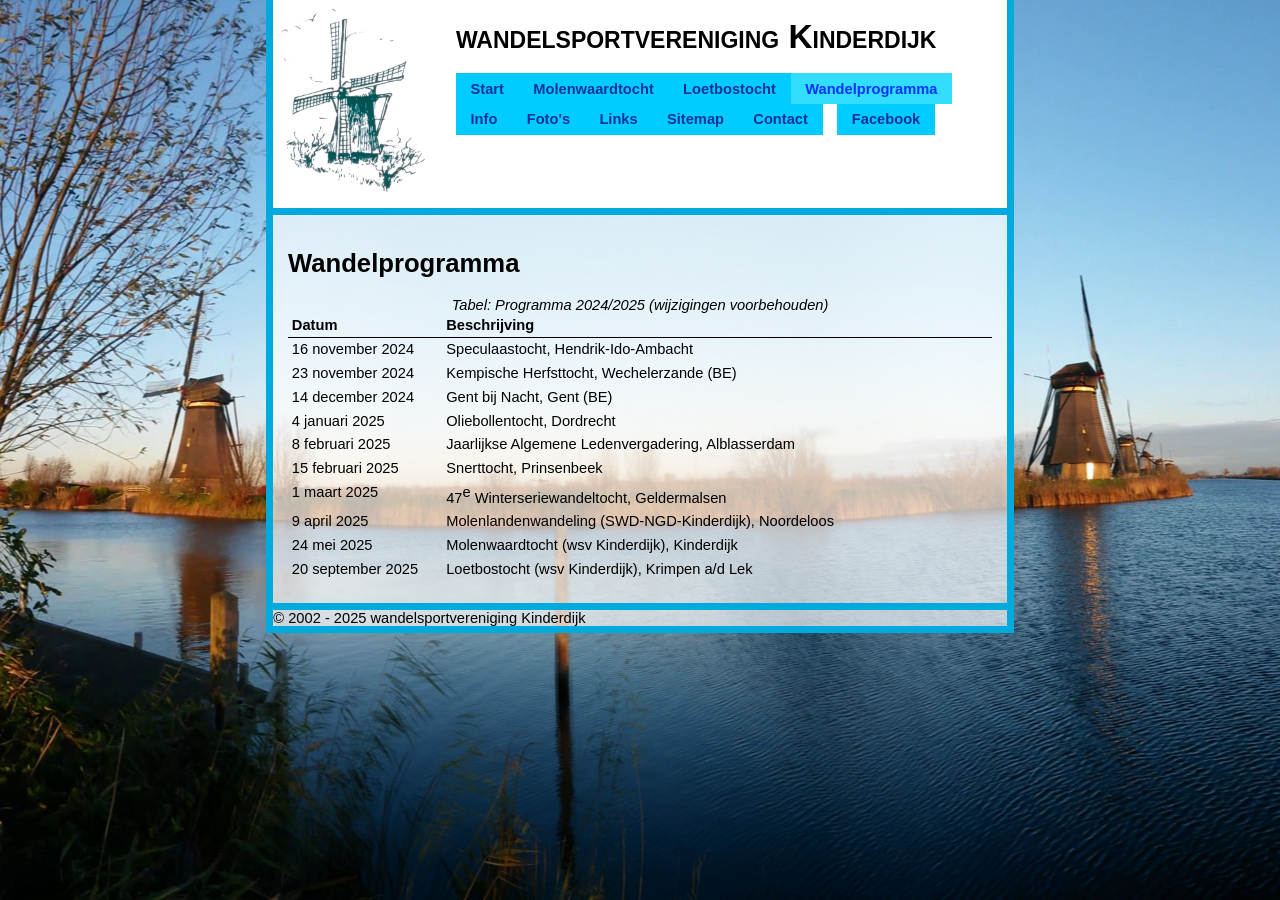
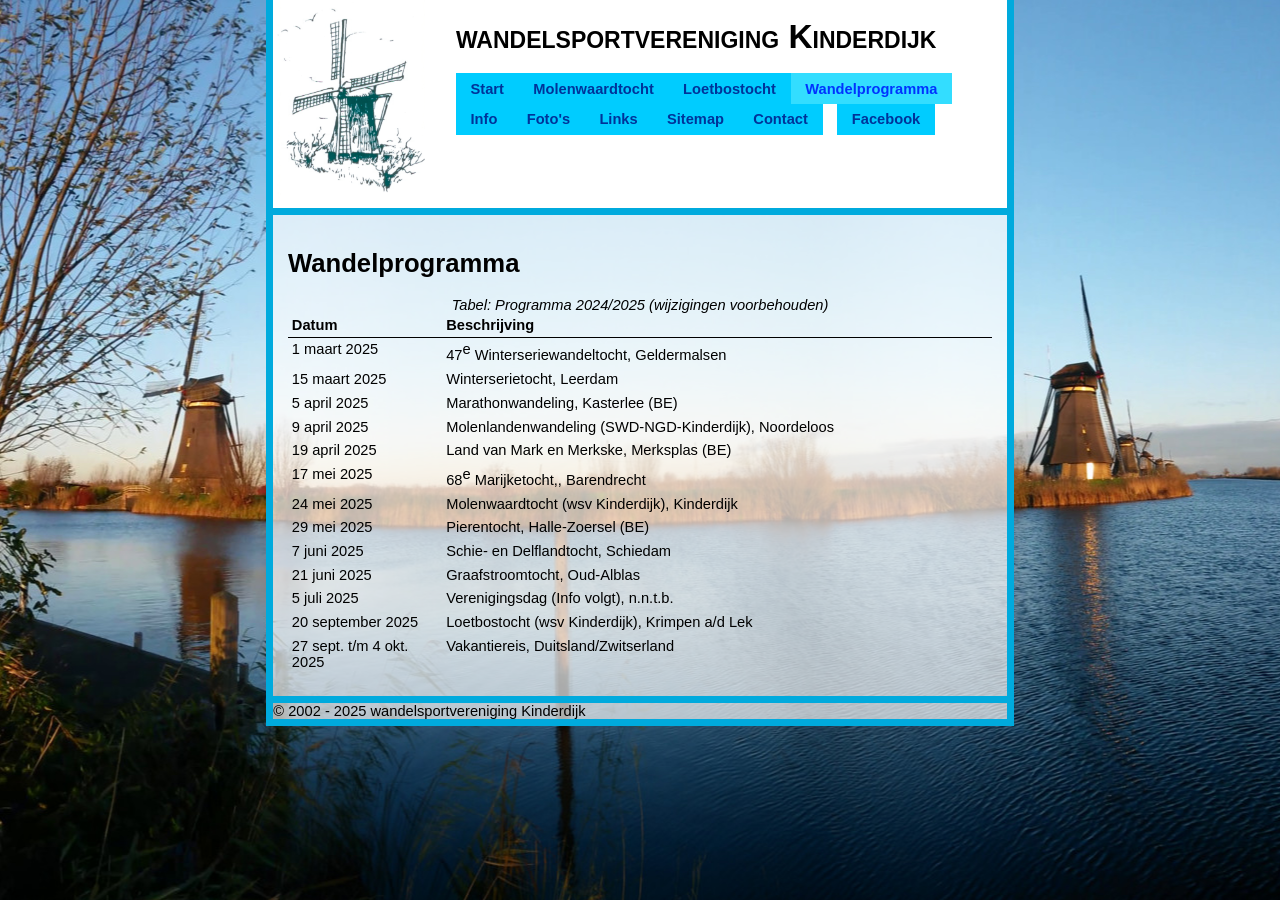
Before and after one commit to jvisser84/www.wsvkinderdijk.nl, a Jekyll site: the page built from docs/wandelprogramma.html, in a window 1280 px wide. Built offline with Jekyll 4.4.1, drawn with Linux system fonts in a browser that asks for light colours.

Commit message:
Update wandelprogramma 02-2025.

```diff
--- a/docs/_data/wandelprogramma.yml
+++ b/docs/_data/wandelprogramma.yml
@@ -1,30 +1,39 @@
-- name: Speculaastocht
-  location: Hendrik-Ido-Ambacht
-  date: 16 november 2024
-- name: Kempische Herfsttocht
-  location: Wechelerzande (BE)
-  date: 23 november 2024
-- name: Gent bij Nacht
-  location: Gent (BE)
-  date: 14 december 2024
-- name: Oliebollentocht
-  location: Dordrecht
-  date: 4 januari 2025
-- name: Jaarlijkse Algemene Ledenvergadering
-  location: Alblasserdam
-  date: 8 februari 2025
-- name: Snerttocht
-  location: Prinsenbeek
-  date: 15 februari 2025
 - name: 47<sup>e</sup> Winterseriewandeltocht
   location: Geldermalsen
   date: 1 maart 2025
+- name: Winterserietocht
+  location: Leerdam
+  date: 15 maart 2025
+- name: Marathonwandeling
+  location: Kasterlee (BE)
+  date: 5 april 2025
 - name: Molenlandenwandeling (SWD-NGD-Kinderdijk)
   location: Noordeloos
   date: 9 april 2025
+- name: Land van Mark en Merkske
+  location: Merksplas (BE)
+  date: 19 april 2025
+- name: 68<sup>e</sup> Marijketocht,
+  location: Barendrecht
+  date: 17 mei 2025
 - name: Molenwaardtocht (wsv Kinderdijk)
   location: Kinderdijk
   date: 24 mei 2025
+- name: Pierentocht
+  location: Halle-Zoersel (BE)
+  date: 29 mei 2025
+- name: Schie- en Delflandtocht
+  location: Schiedam
+  date: 7 juni 2025
+- name: Graafstroomtocht
+  location: Oud-Alblas
+  date: 21 juni 2025
+- name: Verenigingsdag (Info volgt)
+  location: n.n.t.b.
+  date: 5 juli 2025
 - name: Loetbostocht (wsv Kinderdijk)
   location: Krimpen a/d Lek
   date: 20 september 2025
+- name: Vakantiereis
+  location: Duitsland/Zwitserland
+  date: 27 sept. t/m 4 okt. 2025
```
